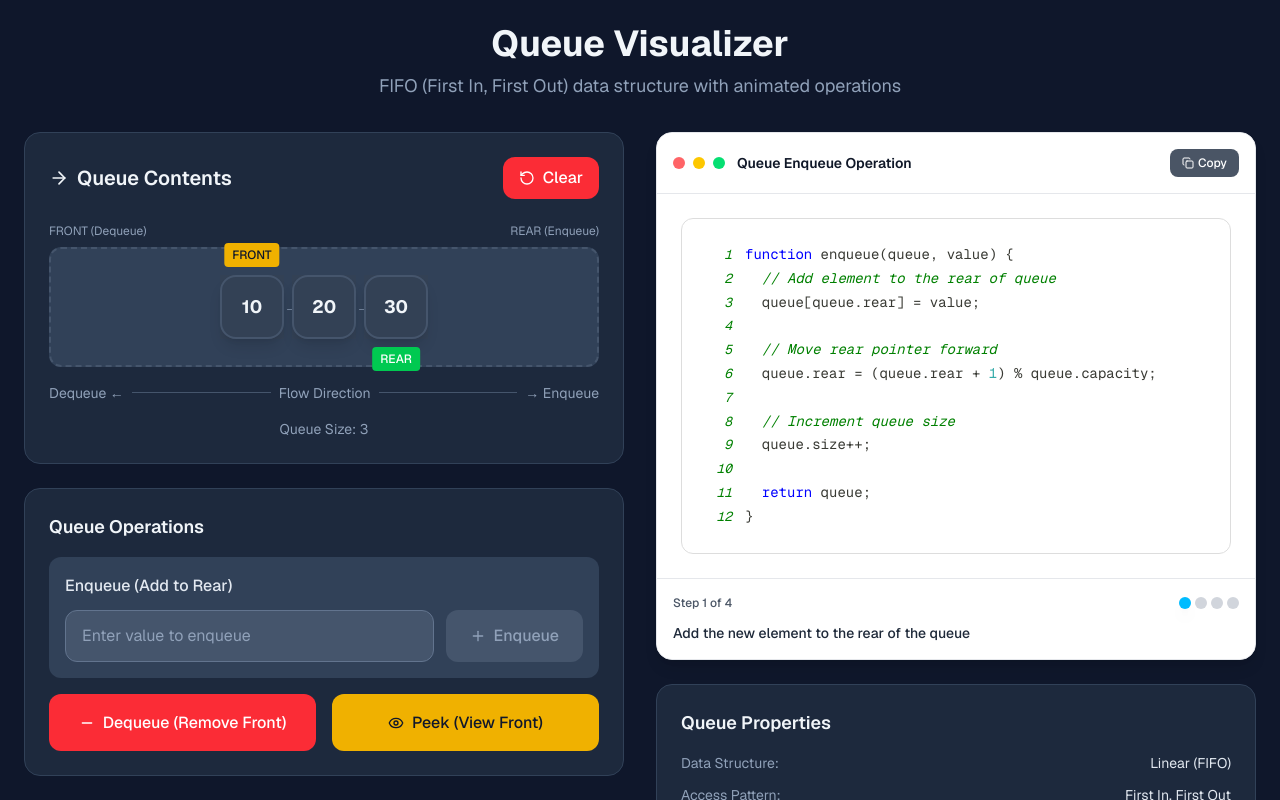
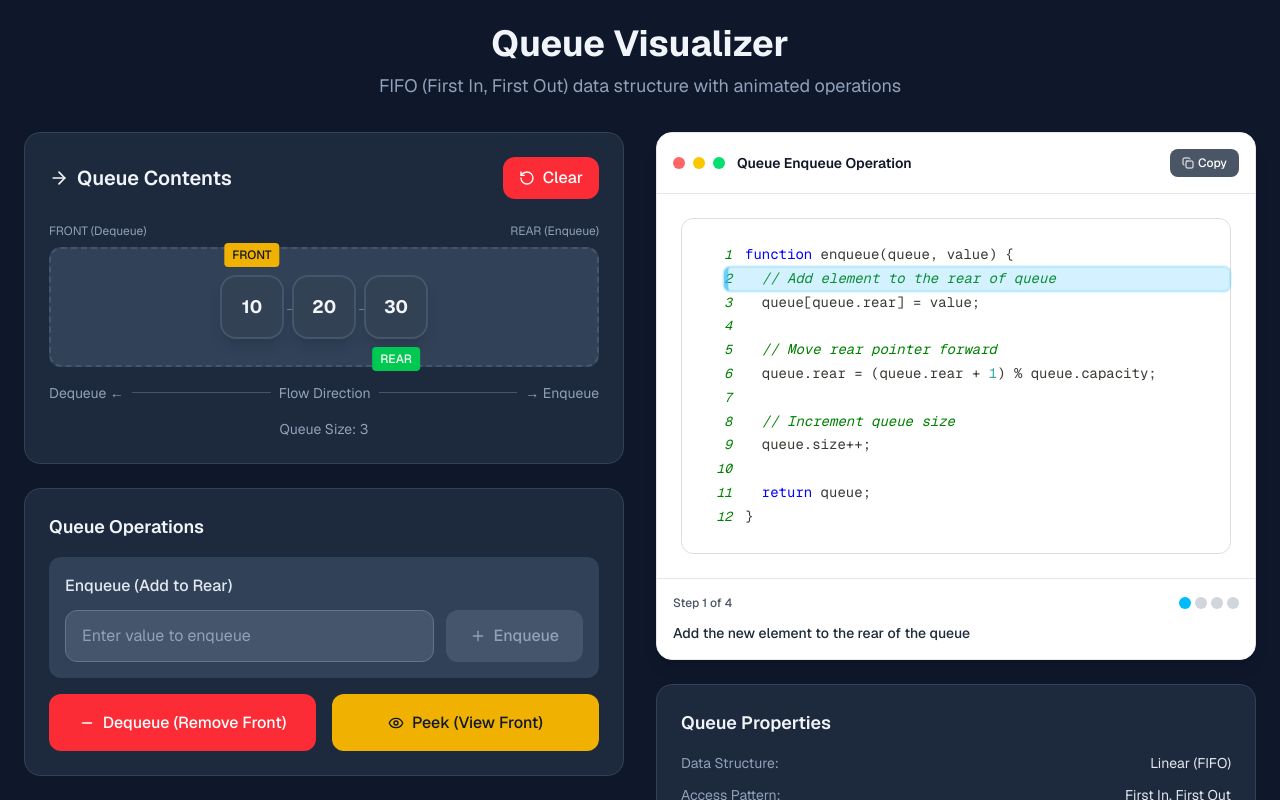
Before and after one commit to gael55x/DSA-Visualizer, a Next.js app in the folder dsa-visualizer/: page /queue in a window 1280 px wide. Shown: the top 800 px of the page. Built offline with nearby package versions, Linux system fonts and the light colour scheme.

Commit message:
Fixed code higlighter bug

```diff
--- a/dsa-visualizer/components/ui/CodeHighlighter.tsx
+++ b/dsa-visualizer/components/ui/CodeHighlighter.tsx
@@ -61,6 +61,48 @@ export default function CodeHighlighter({
 
   const syntaxTheme = theme === 'dark' ? vscDarkPlus : vs;
 
+  // Create custom renderer for highlighted lines
+  const CustomCode = ({ children, ...props }: any) => {
+    return (
+      <code {...props}>
+        {children}
+      </code>
+    );
+  };
+
+  const CustomPre = ({ children, ...props }: any) => {
+    return (
+      <pre {...props} className="relative">
+        {children}
+        {/* Overlay for line highlighting */}
+        {currentStepLine && (
+          <div
+            className="absolute pointer-events-none"
+            style={{
+              top: `${(currentStepLine - 1) * 1.7 * 14 + 24}px`, // line height * font size + padding
+              left: '0',
+              right: '0',
+              height: `${1.7 * 14}px`, // line height * font size
+              backgroundColor: theme === 'dark'
+                ? 'rgba(56, 189, 248, 0.25)'
+                : 'rgba(56, 189, 248, 0.15)',
+              borderLeft: '4px solid rgb(56, 189, 248)',
+              borderRadius: '6px',
+              animation: theme === 'dark'
+                ? 'pulse-highlight-dark 2.5s ease-in-out infinite'
+                : 'pulse-highlight 2.5s ease-in-out infinite',
+              boxShadow: theme === 'dark'
+                ? '0 0 0 1px rgba(56, 189, 248, 0.3), inset 0 0 0 1px rgba(56, 189, 248, 0.2)'
+                : '0 0 0 1px rgba(56, 189, 248, 0.2), inset 0 0 0 1px rgba(56, 189, 248, 0.1)',
+              marginLeft: '3em', // Account for line numbers
+              zIndex: 1
+            }}
+          />
+        )}
+      </pre>
+    );
+  };
+
   return (
     <motion.div
       initial={{ opacity: 0, y: 20 }}
@@ -123,40 +165,8 @@ export default function CodeHighlighter({
                 lineHeight: '1.7'
               }
             }}
-            lineProps={(lineNumber) => {
-              const isCurrentLine = currentStepLine === lineNumber;
-              return {
-                style: {
-                  display: 'block',
-                  backgroundColor: isCurrentLine
-                    ? theme === 'dark'
-                      ? 'rgba(56, 189, 248, 0.25)'
-                      : 'rgba(56, 189, 248, 0.15)'
-                    : 'transparent',
-                  borderLeft: isCurrentLine
-                    ? '4px solid rgb(56, 189, 248)'
-                    : '4px solid transparent',
-                  paddingLeft: '12px',
-                  paddingRight: '12px',
-                  paddingTop: '4px',
-                  paddingBottom: '4px',
-                  marginLeft: '-20px',
-                  marginRight: '-20px',
-                  transition: 'all 0.8s cubic-bezier(0.4, 0, 0.2, 1)',
-                  animation: isCurrentLine
-                    ? theme === 'dark'
-                      ? 'pulse-highlight-dark 2.5s ease-in-out infinite'
-                      : 'pulse-highlight 2.5s ease-in-out infinite'
-                    : 'none',
-                  boxShadow: isCurrentLine
-                    ? theme === 'dark'
-                      ? '0 0 0 1px rgba(56, 189, 248, 0.3), inset 0 0 0 1px rgba(56, 189, 248, 0.2)'
-                      : '0 0 0 1px rgba(56, 189, 248, 0.2), inset 0 0 0 1px rgba(56, 189, 248, 0.1)'
-                    : 'none',
-                  borderRadius: isCurrentLine ? '6px' : '0px'
-                }
-              };
-            }}
+            PreTag={CustomPre}
+            CodeTag={CustomCode}
           >
             {code}
           </SyntaxHighlighter>
```
